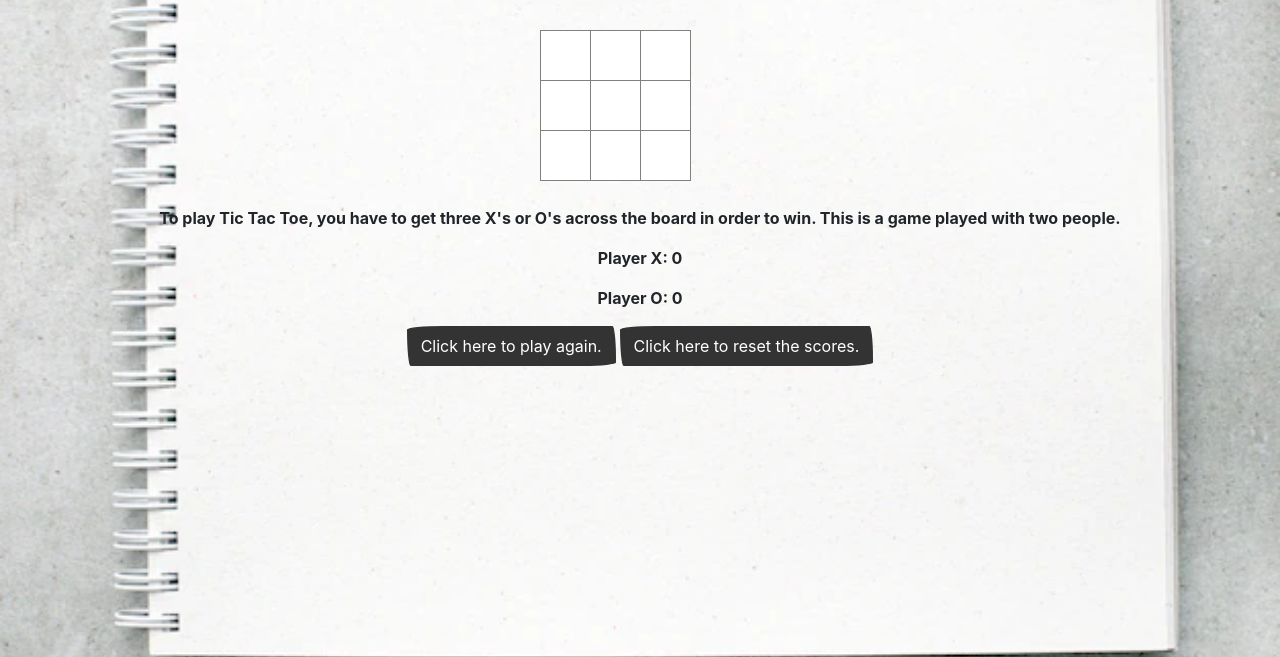
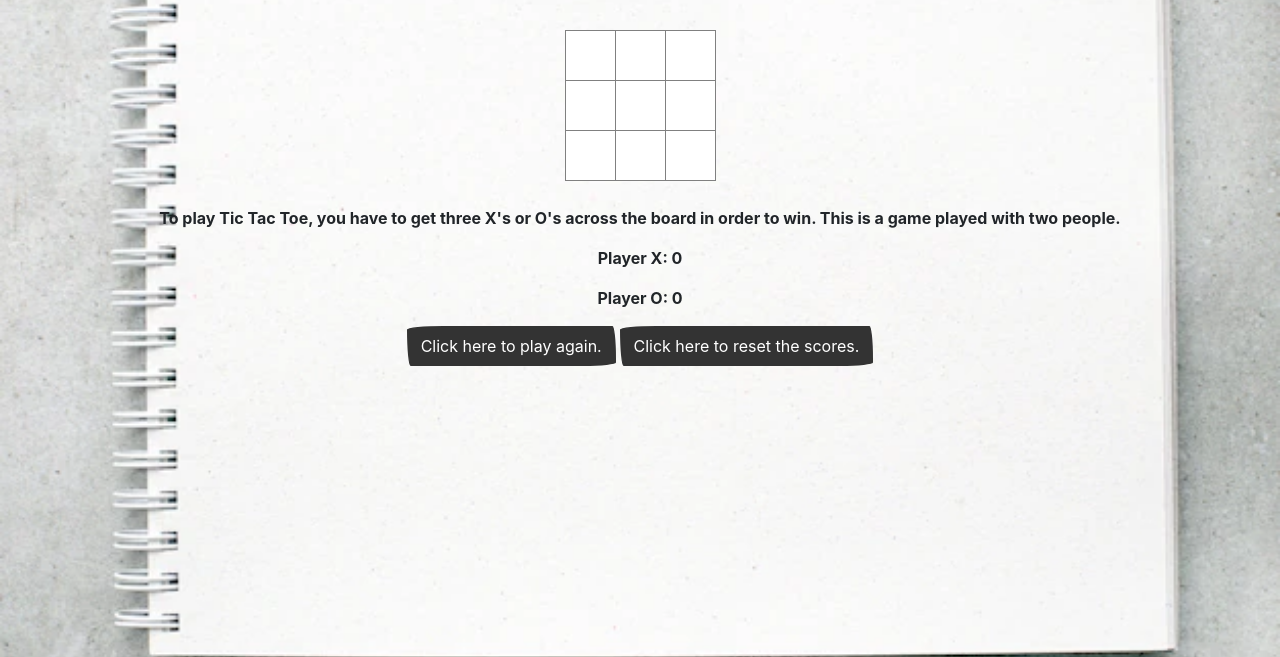
Before and after one commit to tcargill1/tc-website, a website: page my_website/public/p4/index.html in a window 1280 px wide. Shown: the part 143-800 px from the top of the page. Drawn offline with nearby package versions, Linux system fonts and the light colour scheme; a web font is replaced by a local one.

Commit message:
Testing p4

```diff
--- a/my_website/public/p4/mystyle.css
+++ b/my_website/public/p4/mystyle.css
@@ -14,9 +14,9 @@ h1 {
     position: relative;
     margin: 0 auto;
     max-width: 200px;
-    left: 40px;
+    left: 25px;
     top: 25px;
-    transform: translateX(-40px);
+    /*transform: translateX(-40px);*/
 }
 
 p {
```
